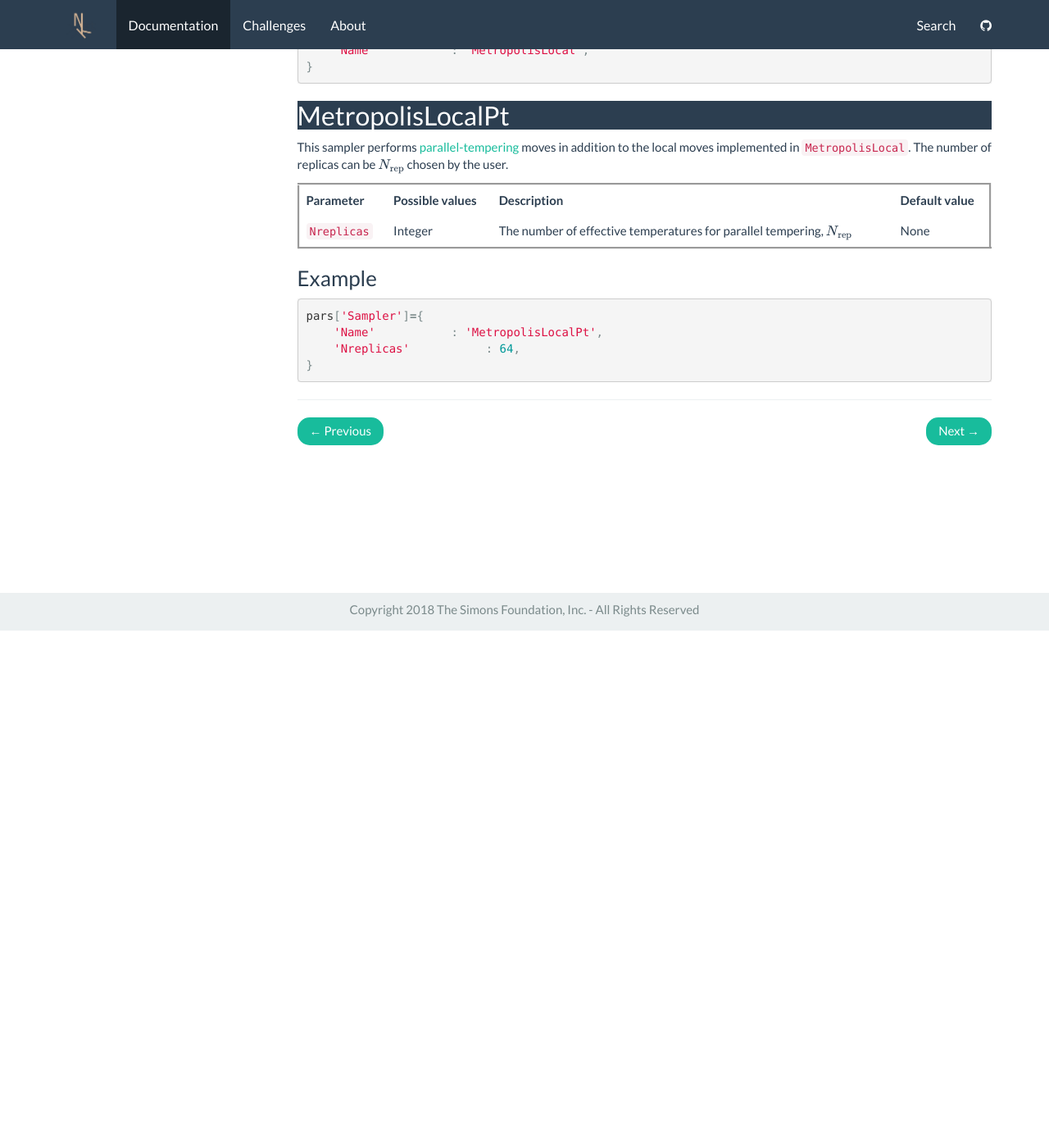
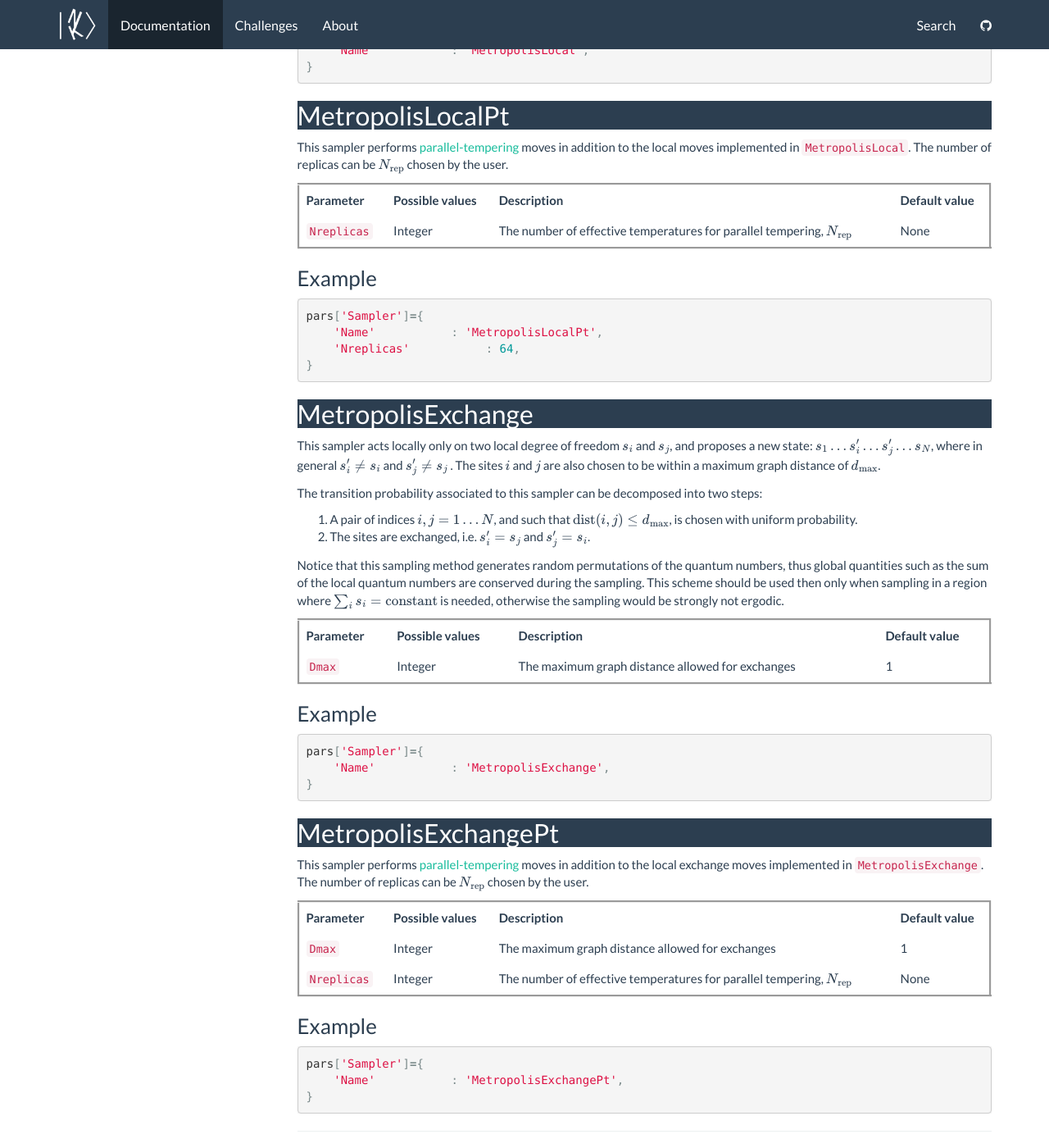
Before and after one commit to netket/netket-website, a Jekyll site: the page built from _docs/sampling/metropolis_local.md, in a window 1280 px wide and 1400 px high, scrolled down 631 px. Shown: the whole window at 82% size. Built offline with Jekyll 4.4.1, drawn with Linux system fonts in a browser that asks for light colours; nearby versions of some CDN libraries; formulas are drawn with MathJax 3.

````diff
--- a/_data/docs.yml
+++ b/_data/docs.yml
@@ -15,6 +15,12 @@
   - hardcoded_hamiltonians
   - custom_hamiltonians
 
+- title: Learning
+  docs:
+  - learning_introduction
+  - steppers
+  - stochastic_reconfiguration
+
 - title: Machines
   docs:
   - rbm
--- a/_docs/sampling/metropolis_local.md
+++ b/_docs/sampling/metropolis_local.md
@@ -50,3 +50,46 @@ pars['Sampler']={
     'Nreplicas'           : 64,
 }
 ```
+
+<h2 class="bg-primary">MetropolisExchange</h2>
+This sampler acts locally only on two local degree of freedom $$ s_i $$ and $$ s_j $$, and proposes a new state: $$ s_1 \dots s^\prime_i \dots s^\prime_j \dots s_N $$,
+where in general $$ s^\prime_i \neq s_i $$ and $$ s^\prime_j \neq s_j $$ . The sites $$ i $$ and $$ j $$ are also chosen to be within a maximum graph distance of $$ d_{\mathrm{max}} $$.
+
+The transition probability associated to this sampler can be decomposed into two steps:
+
+1. A pair of indices $$ i,j = 1\dots N $$, and such that $$ \mathrm{dist}(i,j) \leq d_{\mathrm{max}} $$, is chosen with uniform probability.
+2. The sites are exchanged, i.e. $$ s^\prime_i = s_j $$ and $$ s^\prime_j = s_i $$.
+
+Notice that this sampling method generates random permutations of the quantum numbers, thus global quantities such as the sum of the local quantum numbers are conserved during the sampling.
+This scheme should be used then only when sampling in a region where $$ \sum_i s_i = \mathrm{constant} $$ is needed, otherwise the sampling would be strongly not ergodic.
+
+|---
+| Parameter | Possible values | Description | Default value |
+|-|-|-|-
+| `Dmax` | Integer | The maximum graph distance allowed for exchanges | 1 |
+|===
+
+### Example
+```python
+pars['Sampler']={
+    'Name'           : 'MetropolisExchange',
+}
+```
+
+<h2 class="bg-primary">MetropolisExchangePt</h2>
+This sampler performs [parallel-tempering](https://en.wikipedia.org/wiki/Parallel_tempering) moves in addition to
+the local exchange moves implemented in `MetropolisExchange`. The number of replicas can be $$ N_{\mathrm{rep}} $$ chosen by the user.
+
+|---
+| Parameter | Possible values | Description | Default value |
+|-|-|-|-
+| `Dmax` | Integer | The maximum graph distance allowed for exchanges | 1 |
+| `Nreplicas` | Integer |  The number of effective temperatures for parallel tempering, $$ N_{\mathrm{rep}} $$ | None |
+|===
+
+### Example
+```python
+pars['Sampler']={
+    'Name'           : 'MetropolisExchangePt',
+}
+```
--- a/_includes/topnav.html
+++ b/_includes/topnav.html
@@ -8,7 +8,7 @@
         <span class="icon-bar"></span>
       </button>
             <a class="navbar-brand" href="{{ site.baseurl }}/">
-                <img src="{{site.baseurl}}/img/logo_small.png" lass="d-inline-block align-top" alt="">
+                <img src="{{site.baseurl}}/img/logonav.png" lass="d-inline-block align-top" alt="">
             </a>
         </div>
         <div id="navbar" class="collapse navbar-collapse">
--- a/search.html
+++ b/search.html
@@ -40,7 +40,7 @@ permalink: /search/
 
 
 <div class="row">
-  <div class="col-xs-6 col-xs-offset-3" id="search-results">
+  <div class="col-xs-8 col-xs-offset-2" id="search-results">
 
   </div>
 </div>
````
Also changed, not shown: _docs/learning/introduction.md (added, +25 -0 lines), _docs/learning/steppers.md (added, +38 -0 lines), _docs/learning/stochastic_reconfiguration.md (added, +152 -0 lines), _docs/sampling/metropolis_hamiltonian.md (+2 -0 lines), img/logo_small.jpg, img/logo_small.png, img/logonav.jpg (added), img/logonav.png.
